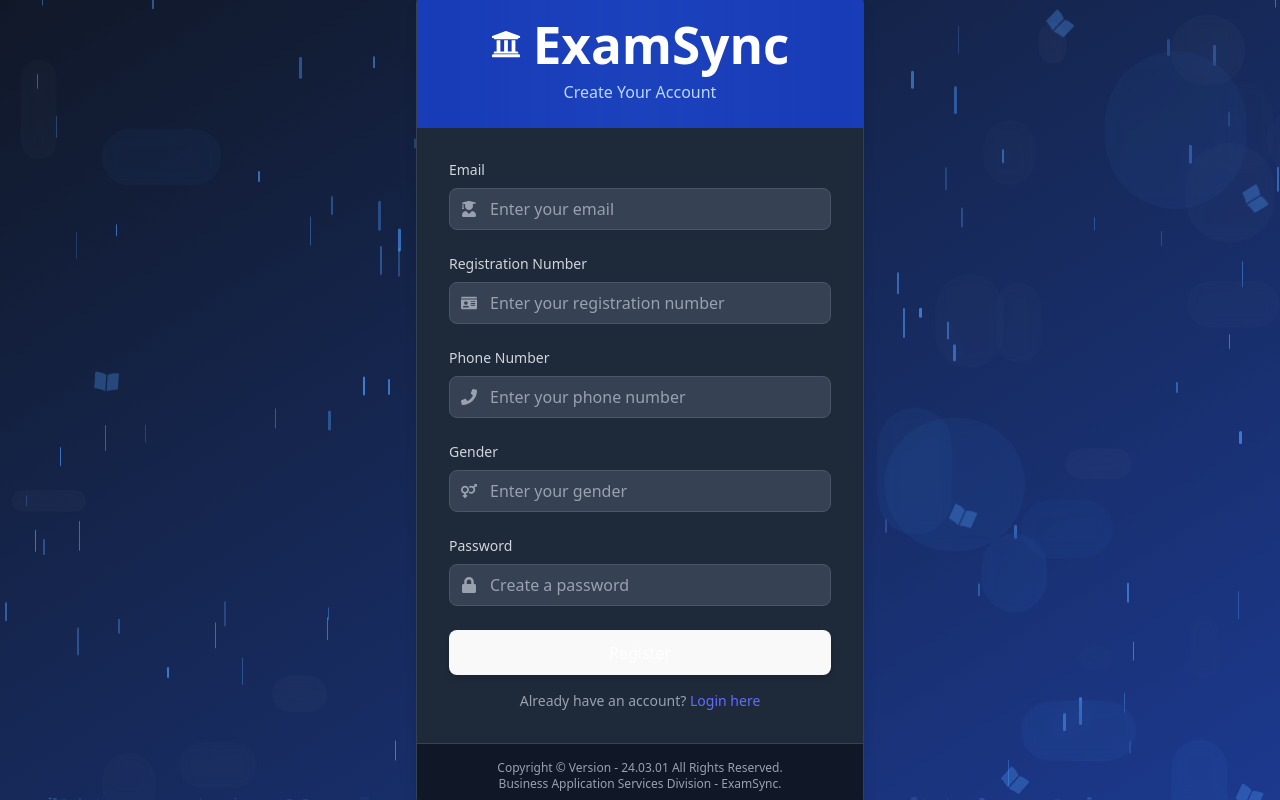
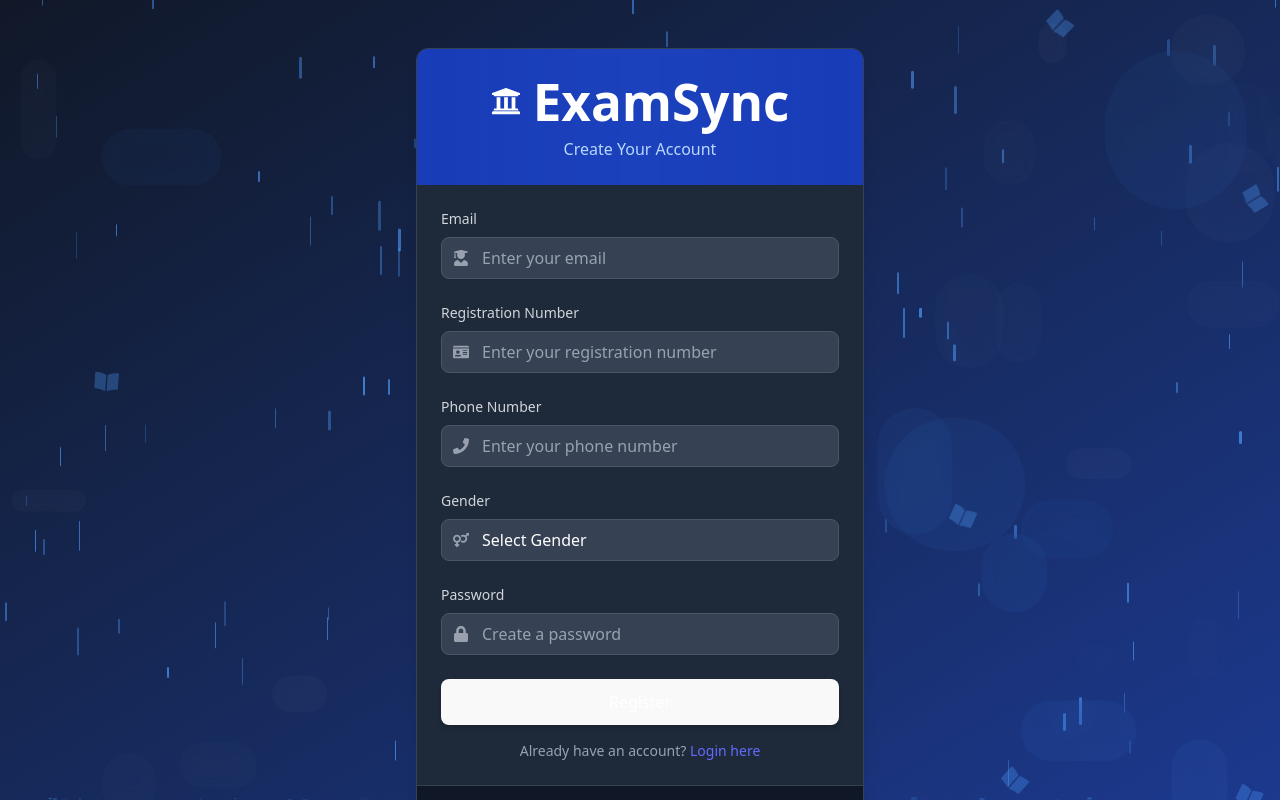
Before and after one commit to ThilinaKanishka/Exam-Scheduler-an-Online-Examination-Platform, a React (Vite) app in the folder FrontEnd/: page /Registration in a window 1280 px wide. Built offline with nearby package versions, Linux system fonts and the light colour scheme.

Commit message:
Update Registration.jsx

```diff
--- a/FrontEnd/src/components/Registration.jsx
+++ b/FrontEnd/src/components/Registration.jsx
@@ -98,7 +98,9 @@ function Registration() {
   };
 
   return (
-    <div className="fixed inset-0 w-screen h-screen flex items-center justify-center bg-gradient-to-br from-gray-900 to-blue-900 relative overflow-hidden">
+    <div className="fixed inset-0 w-screen h-screen bg-gradient-to-br from-gray-900 to-blue-900 overflow-y-auto">
+      {/* Background elements container (fixed position) */}
+      <div className="fixed inset-0 overflow-hidden pointer-events-none">
         {/* Rain animation */}
         {[...Array(100)].map((_, i) => (
           <Raindrop key={`raindrop-${i}`} index={i} />
@@ -185,13 +187,16 @@ function Registration() {
             <FaBookOpen />
           </motion.div>
         ))}
+      </div>
 
+      {/* Scrollable content container */}
+      <div className="relative min-h-screen flex items-center justify-center p-4">
         {/* Registration Form Container */}
         <motion.div
           initial={{ opacity: 0, y: 20 }}
           animate={{ opacity: 1, y: 0 }}
           transition={{ duration: 0.8 }}
-        className="w-full max-w-md mx-4 z-10"
+          className="w-full max-w-md mx-auto my-8 z-10"
         >
           <div className="bg-gray-800 bg-opacity-70 backdrop-blur-lg rounded-xl shadow-lg overflow-hidden border border-gray-700 border-opacity-50">
             {/* Header Section */}
@@ -226,7 +231,7 @@ function Registration() {
             </motion.div>
 
             {/* Registration Form */}
-          <form onSubmit={handleSubmit} className="p-8">
+            <form onSubmit={handleSubmit} className="p-6">
               {/* Email Field */}
               <motion.div
                 className="mb-6"
@@ -314,13 +319,18 @@ function Registration() {
                   <div className="absolute inset-y-0 left-0 pl-3 flex items-center pointer-events-none">
                     <FaVenusMars className="text-gray-400" />
                   </div>
-                <input
+                  <select
                     name="gender"
-                  placeholder="Enter your gender"
                     onChange={handleChange}
                     required
-                  className="w-full pl-10 pr-3 py-2 bg-gray-700 bg-opacity-70 rounded-lg border border-gray-600 focus:outline-none focus:ring-2 focus:ring-blue-500 focus:border-transparent placeholder-gray-400 text-white"
-                />
+                    className="w-full pl-10 pr-3 py-2 bg-gray-700 bg-opacity-70 rounded-lg border border-gray-600 focus:outline-none focus:ring-2 focus:ring-blue-500 focus:border-transparent text-white appearance-none"
+                  >
+                    <option value="">Select Gender</option>
+                    <option value="male">Male</option>
+                    <option value="female">Female</option>
+                    <option value="other">Other</option>
+                    <option value="prefer-not-to-say">Prefer not to say</option>
+                  </select>
                 </div>
               </motion.div>
 
@@ -403,6 +413,7 @@ function Registration() {
           </div>
         </motion.div>
       </div>
+    </div>
   );
 }
 
```
Lines whose indentation alone changed are shown as unchanged.
